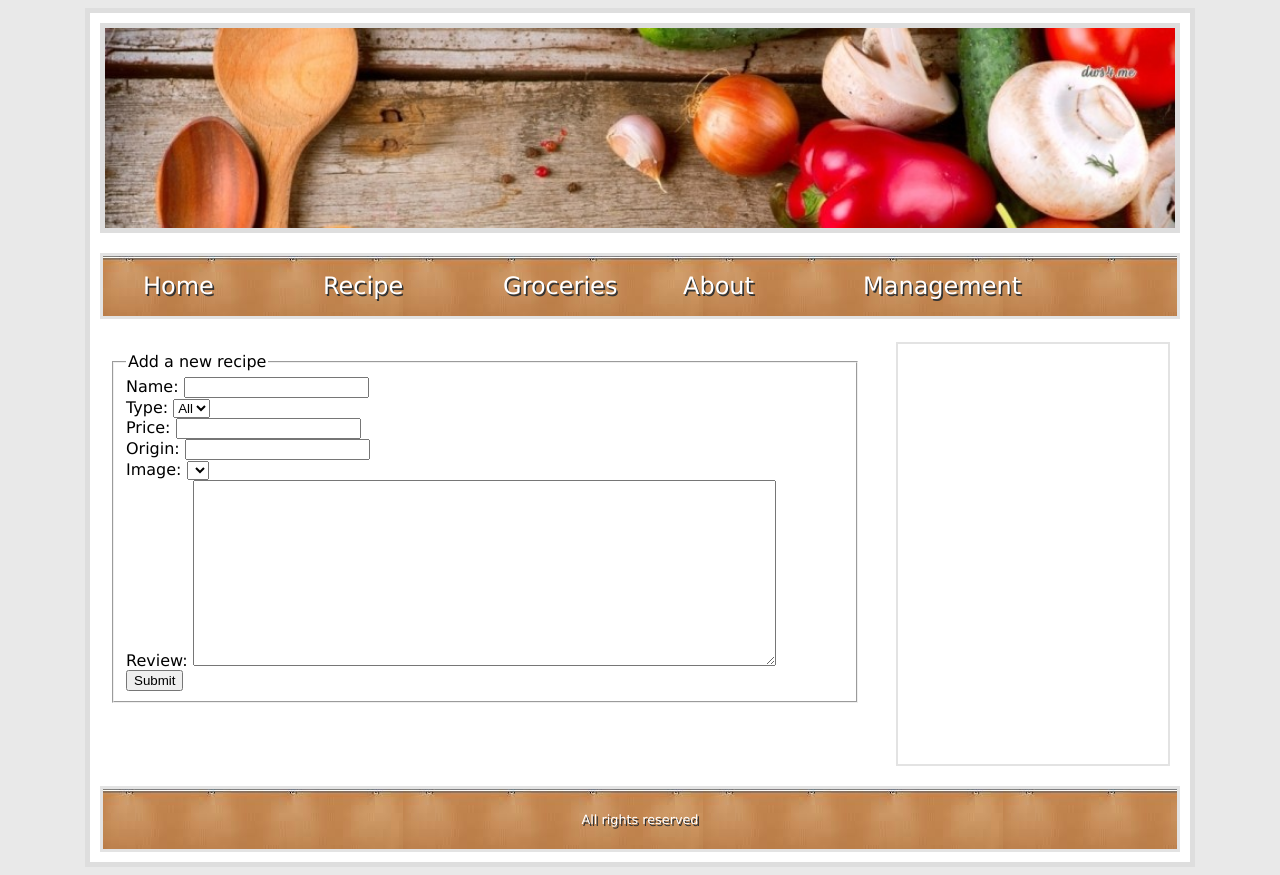
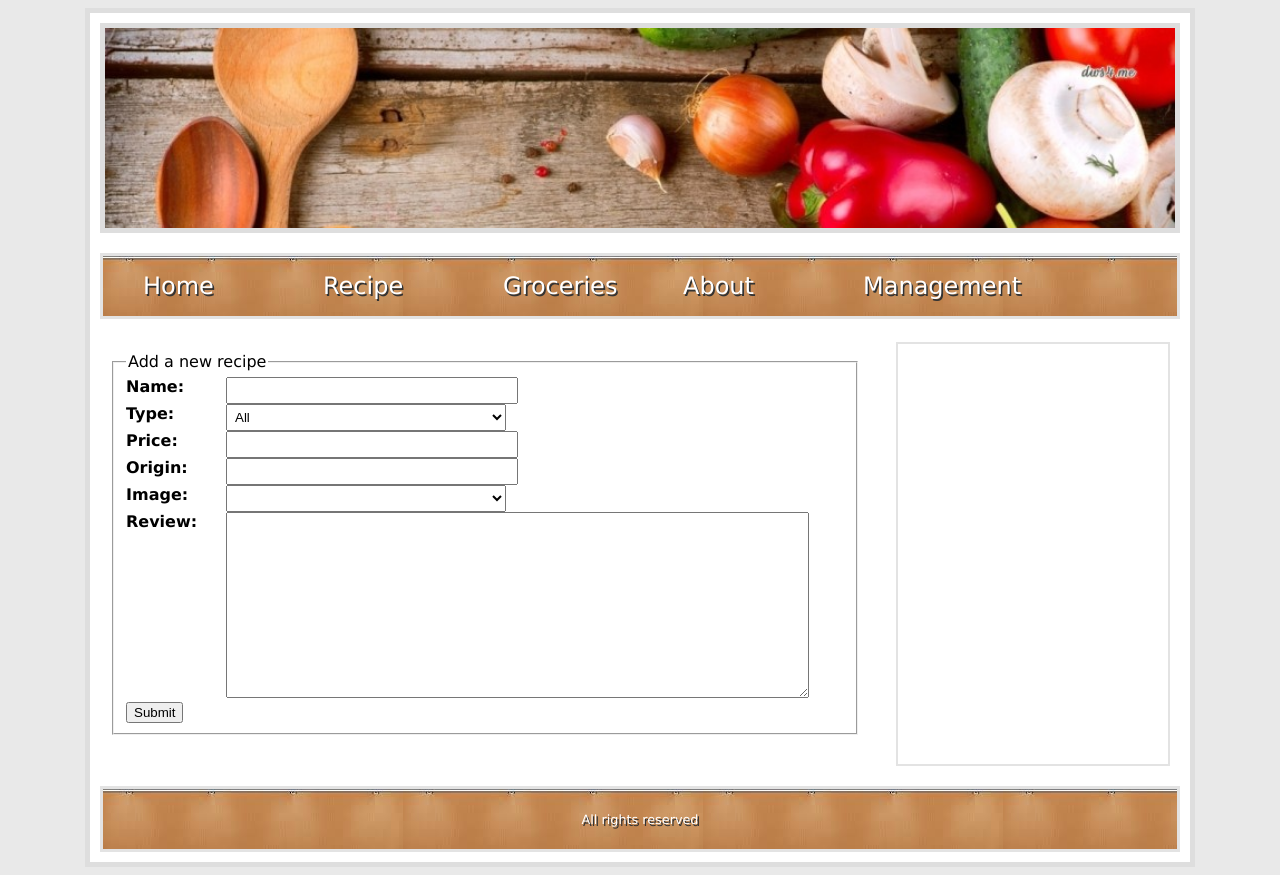
Before and after one commit to isabeltiongsk/recipe-website, a PHP site: page /RecipeAdd.php in a window 1280 px wide. Run offline with PHP 8.4, Linux system fonts and the light colour scheme; lists and menus that the app fills with data are empty.

Commit message:
Update Stylesheet.css
update style for add recipe table

```diff
--- a/Styles/Stylesheet.css
+++ b/Styles/Stylesheet.css
@@ -142,3 +142,15 @@ footer
     height:150px;
     width:200px;
 }
+
+.inputField
+{
+    width:280px;
+    padding:4px;
+}
+
+label{
+    float:left;
+    width:100px;
+    font-weight:bold;
+}
```
